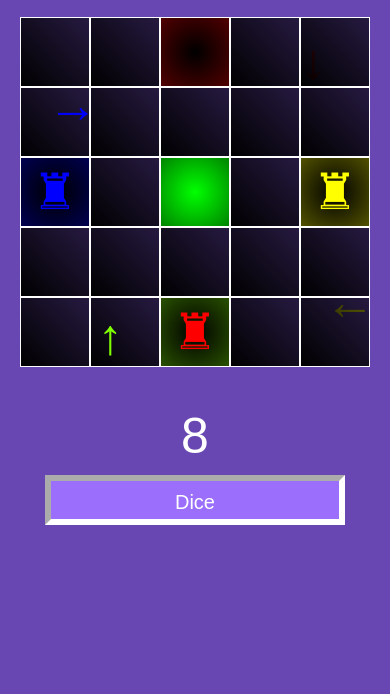
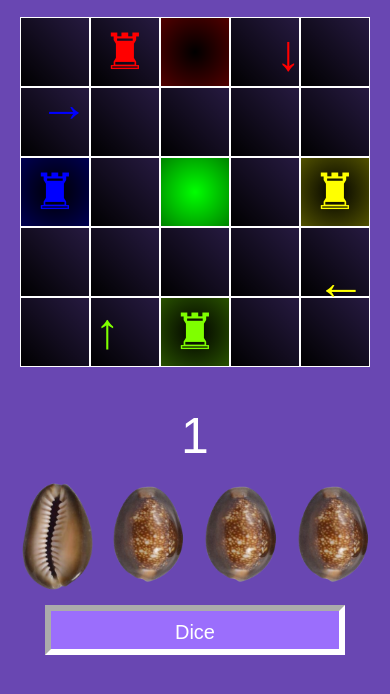
Before and after one commit to Jafardahod/IshtoGame, a plain HTML site: page index.html in a window 390 px wide. Both pictures are taken after a click on the button "Dice". Shown: the part 128-822 px from the top of the page. Drawn offline with Linux system fonts and the light colour scheme.

Commit message:
made koda(dice rolled) animation and some more improvements

```diff
--- a/index.html
+++ b/index.html
@@ -13,6 +13,7 @@
         <h3>(1st prototype)</h3>
         <h2 class="dine"></h2>
       </div>
+
 
       <div class="grid-container">
         <!-- <div class="grid-item">1</div>
@@ -44,6 +45,30 @@
 
       <div class="content">
         <div class="number"></div>
+        <div class="dicerollgridcontainer">
+          <div class="grid-dice-item kodo1">
+            <img class="diceItem" src="./assets/front.png" alt="">
+          </div>
+          <div class="grid-dice-item kodo2">
+            <img class="diceItem" src="./assets/front.png" alt="">
+          </div>
+          <div class="grid-dice-item kodo3">
+            <img class="diceItem" src="./assets/front.png" alt="">
+          </div>
+          <div class="grid-dice-item kodo4">
+            <img class="diceItem" src="./assets/front.png" alt="">
+          </div>
+        </div>
+        <!-- <div class="diceroll">
+          <div class="dicerollcontainer">
+            <div class="row">
+              <div class="col-3">hello world</div>
+              <div class="col-3">hello world</div>
+              <div class="col-3">hello world</div>
+              <div class="col-3">hello world</div>
+            </div>
+          </div>
+        </div> -->
         <button class="dice">Dice</button>
       </div>
     </div>
--- a/script.js
+++ b/script.js
@@ -66,8 +66,10 @@ const board_occupance = [
 //onlick function for every dice click
 dice.addEventListener('click', () => {
     //generating a random number for a dice value
-    let randomnum = Math.floor(Math.random() * 8 + 1)
-    moveplayer(dine(), randomnum)
+    // let randomnum = Math.floor(Math.random() * 8 + 1)
+    let randomnum = diceRolledFunct()
+    changeKoda(randomnum)
+    // moveplayer(dine(), randomnum)
 })
 
 
@@ -187,3 +189,128 @@ function reset(pawn) {
     pawn.atstart = true
     board_occupance[pawn.path[0] - 1] = pawn.player
 }
+
+
+//function for rolling dice
+function diceRolledFunct() {
+    let randomGeneratedNo = Math.floor(Math.random() * 11 + 1)
+    let randomnumsList = [1, 2, 3, 1, 2, 3, 1, 2, 3, 4, 4, 8]
+    let randomNum = randomnumsList[randomGeneratedNo]
+
+    console.log(randomnumsList.length);
+
+
+    // changeKoda(randomNum)
+
+    return randomNum
+
+}
+
+//funciton to change koda(dice) on diceroll event
+async function changeKoda(num) {
+    console.log(num);
+
+    let allkoda = document.querySelector('.dicerollgridcontainer')
+    let koda1 = allkoda.children[0]
+    let koda2 = allkoda.children[1]
+    let koda3 = allkoda.children[2]
+    let koda4 = allkoda.children[3]
+    let kodaElements = [koda1, koda2, koda3, koda4];
+
+
+    await showanimation(kodaElements)
+
+    moveplayer(dine(), num)
+
+    //rendering kodas(dice) according to the number
+    if (num === 1) {
+        clearPrevkoda(kodaElements);
+        appendImages(1, 3, 'front');
+        // appendImages(3, 'back');
+    } else if (num === 2) {
+        clearPrevkoda(kodaElements);
+        appendImages(2, 2, 'front');
+        // appendImages(2, 'back');
+    } else if (num === 3) {
+        clearPrevkoda(kodaElements);
+        appendImages(3, 1, 'front');
+        // appendImages(1, 'back');
+    } else if (num === 4) {
+        clearPrevkoda(kodaElements);
+        appendImages(4, 0, 'front');
+    } else if (num === 8) {
+        clearPrevkoda(kodaElements);
+        appendImages(0, 4, 'back');
+    }
+
+
+
+
+    function appendImages(frontnum, backnum, type) {
+
+
+        // let imgSrc = type === 'front' ? './assets/front.png' : './assets/back.png';
+        let frontimg = './assets/front.png'
+        let backimg = './assets/back.png'
+
+
+        for (let i = 0; i < frontnum; i++) {
+            console.log('from front');
+
+            let img = document.createElement('img');
+            img.setAttribute('class', 'diceItem');
+            img.setAttribute('src', frontimg);
+            kodaElements[i].appendChild(img);
+        }
+
+        for (let i = 3; i >= frontnum; i--) {
+            console.log('from back');
+            let img = document.createElement('img');
+            img.setAttribute('class', 'diceItem');
+            img.setAttribute('src', backimg);
+            kodaElements[i].appendChild(img);
+        }
+    }
+
+
+}
+
+
+//function to remove prev dice(kodas)
+function clearPrevkoda(kodaElements) {
+    while (kodaElements[0].firstChild) {
+        kodaElements[0].removeChild(kodaElements[0].firstChild);
+    }
+    while (kodaElements[1].firstChild) {
+        kodaElements[1].removeChild(kodaElements[1].firstChild);
+    }
+    while (kodaElements[2].firstChild) {
+        kodaElements[2].removeChild(kodaElements[2].firstChild);
+    }
+    while (kodaElements[3].firstChild) {
+        kodaElements[3].removeChild(kodaElements[3].firstChild);
+    }
+}
+
+
+
+//function to display animation before every turn
+function showanimation(kodaElements) {
+    return new Promise((resolve) => {
+        clearPrevkoda(kodaElements);
+
+        for (let i = 0; i < 4; i++) {
+            let img = document.createElement('img');
+            img.setAttribute('class', 'diceItem');
+            img.setAttribute('src', './assets/front.png');
+            kodaElements[i].appendChild(img);
+        }
+
+        kodaElements.forEach((element) => element.classList.add('rotate'));
+
+        setTimeout(() => {
+            kodaElements.forEach((element) => element.classList.remove('rotate'));
+            resolve();
+        }, 1000);
+    });
+}
--- a/style.css
+++ b/style.css
@@ -12,15 +12,15 @@ body {
   padding: 20px;
   background-color: #6947b2;
 }
-h1{
+h1 {
   color: white;
   font-size: 40px;
 }
-h3{
-    color:  whitesmoke
+h3 {
+  color: whitesmoke;
 }
 .container {
-    max-width: 1200px;
+  max-width: 800px;
   margin: 0 auto;
 }
 .header {
@@ -45,11 +45,11 @@ h3{
   color: white;
   font-size: 50px;
   border: 1px solid white;
-    position: relative
+  position: relative;
   /* border-radius: 8px; */
 }
 
-.dice{
+.dice {
   padding: 10px;
   width: 300px;
   height: 50px;
@@ -61,7 +61,7 @@ h3{
 /* .startblock{
     background: repeating-radial-gradient(black, white 150px);
 } */
-.winblock{
+.winblock {
   background: repeating-radial-gradient(lime, #000000 99px);
 }
 .content {
@@ -71,20 +71,19 @@ h3{
   margin-top: 40px;
 }
 
-.dine{
+.dine {
   padding: 5px;
   color: white;
 }
 
-
-.number{
+.number {
   color: white;
   font-size: 50px;
   margin-bottom: 10px;
   margin-top: 5px;
 }
 
-._4::after{
+._4::after {
   content: "↓";
   color: red !important;
   position: absolute;
@@ -94,7 +93,7 @@ h3{
   z-index: 0;
 }
 
-._6::after{
+._6::after {
   content: "→";
   color: blue !important;
   position: absolute;
@@ -104,7 +103,7 @@ h3{
   z-index: 0;
 }
 
-._22::after{
+._22::after {
   content: "↑";
   color: chartreuse !important;
   position: absolute;
@@ -114,7 +113,7 @@ h3{
   z-index: 0;
 }
 
-._20::after{
+._20::after {
   content: "←";
   color: yellow !important;
   position: absolute;
@@ -123,3 +122,57 @@ h3{
   background-color: rgba(0, 0, 0, 0);
   z-index: 0;
 }
+
+@media (max-width: 480px) {
+  ._4::after {
+    top: 6px;
+    left: 45px;
+  }
+  ._6::after {
+    top: -13px;
+    left: 18px;
+  }
+  ._22::after {
+    top: 4px;
+    left: 4px;
+  }
+  ._20::after {
+    top: 25px;
+    left: 15px;
+  }
+}
+
+.dicerollgridcontainer {
+  display: grid;
+  grid-template-columns: repeat(4, 1fr);
+  grid-template-rows: repeat(1, 1fr);
+  width: 100%;
+  height: 100px;
+  max-width: 350px;
+  gap: 20px;
+  margin: 0 auto;
+  margin-bottom: 30px;
+  aspect-ratio: 1 / 1;
+}
+
+.grid-dice-item {
+  display: flex;
+  justify-content: center;
+  align-items: center;
+  color: white;
+  font-size: 50px;
+  position: relative;
+}
+
+.rotate {
+  animation: mymove 1s ease;
+}
+@keyframes mymove {
+  100% {
+    transform: rotate(360deg);
+  }
+}
+
+.diceItem {
+  width: 100%;
+}
```
Also changed, not shown: assets/back.png (added), assets/front.png (added). Lines whose indentation alone changed are shown as unchanged.
